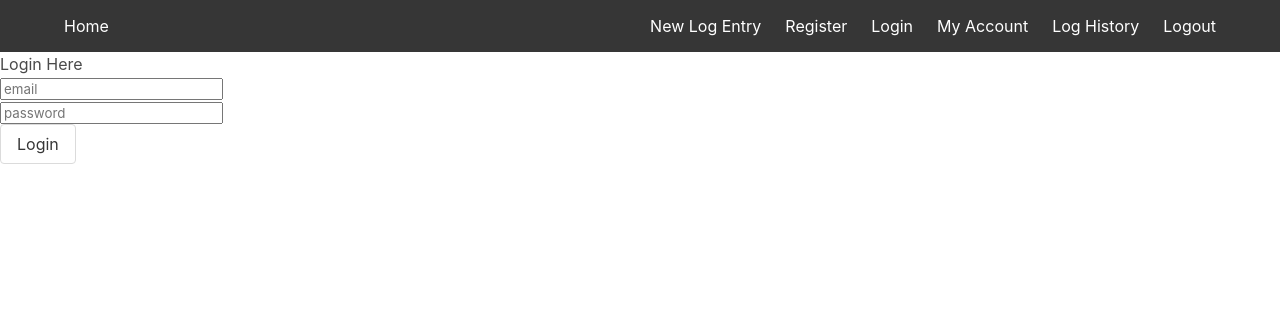
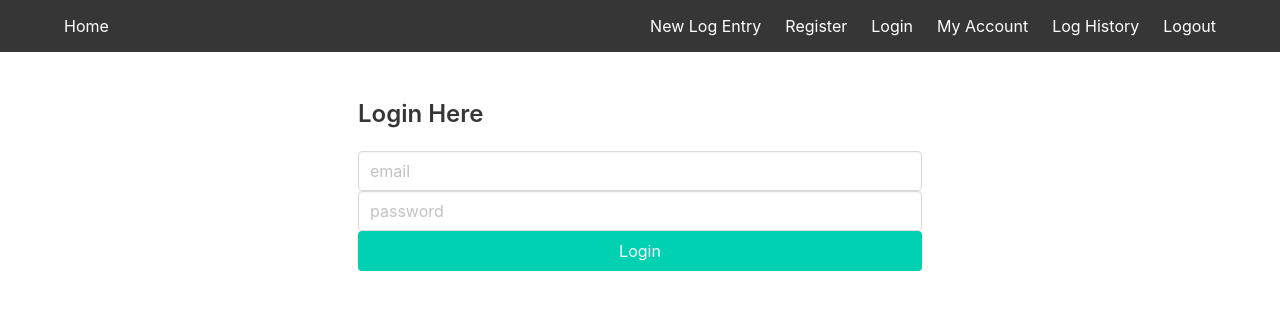
Before and after one commit to nlukjanov/SEI-45-Project-4-Django-React-DietLogue, a React (Create React App) app in the folder frontend/: page /login in a window 1280 px wide. Shown: the top 310 px of the page. Built offline with nearby package versions, Linux system fonts and the light colour scheme.

Commit message:
fix part of the height weight dropdown bug

```diff
--- a/frontend/src/components/Login.js
+++ b/frontend/src/components/Login.js
@@ -34,29 +34,41 @@ class Login extends React.Component {
   render() {
     console.log(this.state.data)
     return (
-      <section className="form">
-        <h1>Login Here</h1>
+      <section className="section">
+        <div className="container">
+          <div className="columns is-mobile is-centered">
+            <div className="column is-6">
+            <h1 className="title is-4">Login Here</h1>
           <form onSubmit={this.handleSubmit}>
-          <div className="form-div">
+            <div className="">
               <input
+                className="input"
                 placeholder="email"
                 name="email"
                 onChange={this.handleChange} />
             </div>
-          <div className="form-div">
+            <div className="">
               <input
+                className="input"
                 type="password"
                 placeholder="password"
                 name="password"
                 onChange={this.handleChange} />
             </div>
-          <div className="button-div">
+            <div className="">
               <button
-              className="button"
+                className="button is-primary is-fullwidth"
                 type="submit">
                 Login</button>
             </div>
           </form>
+
+            </div>
+
+          </div>
+
+
+        </div>
       </section>
     )
   }
--- a/frontend/src/components/Register.js
+++ b/frontend/src/components/Register.js
@@ -29,14 +29,25 @@ class Register extends React.Component {
     );
   };
 
-  heightOpitons = this.numberIncrease(100, 200, 1);
-  weightOptions = this.numberIncrease(30, 150, 1);
+
+
 
   handleChange = e => {
-    const name = e.target.name;
-    const value = e.target.value;
-    const data = { ...this.state.data, [name]: value };
-    this.setState({ data });
+    const heightOpitons = this.numberIncrease(100, 200, 1)
+                  .map(number => {
+                    const heightOption = {}
+                    heightOption['value'] = number
+                    heightOption['name'] = number
+                  });
+    const weightOptions = this.numberIncrease(30, 150, 1)
+                  .map(number => {
+                    const heightOption = {}
+                    heightOption['value'] = number
+                    heightOption['name'] = number
+                  });
+    const name = e.target.name
+    const value = e.target.value
+    this.setState({ ...this.state.data, [name]: value});
   };
 
   handleSubmit = async e => {
@@ -55,9 +66,9 @@ class Register extends React.Component {
         <section className="section">
           <div className="container">
             <div className="columns is-mobile is-centered">
-              <div className="column is-6 is-offset-3">
+              <div className="column is-6">
                 <form onSubmit={this.handleSubmit}>
-                  <h2>Create your account</h2>
+                  <h2 className="title is-4">Create your account</h2>
                   <div>
                     <input
                       className="input"
@@ -98,7 +109,7 @@ class Register extends React.Component {
                     />
                   </div>
                   <div>
-                    <h2>Tell us a little bit about yourself</h2>
+                    <h2 className="title is-4">Tell us a little bit about yourself</h2>
                   </div>
                   <div className="control">
                     <label className="label">Gender</label>
@@ -128,6 +139,7 @@ class Register extends React.Component {
                           options={this.heightOpitons}
                           onChange={this.handleChange}
                           name="height"
+                          value="height"
                           className="basic-multi-select"
                           classNamePrefix="select"
                         />
@@ -140,6 +152,7 @@ class Register extends React.Component {
                           options={this.heightOpitons}
                           onChange={this.handleChange}
                           name="weight"
+                          value="weight"
                           className="basic-multi-select"
                           classNamePrefix="select"
                         />
```
Lines whose indentation alone changed are shown as unchanged.
